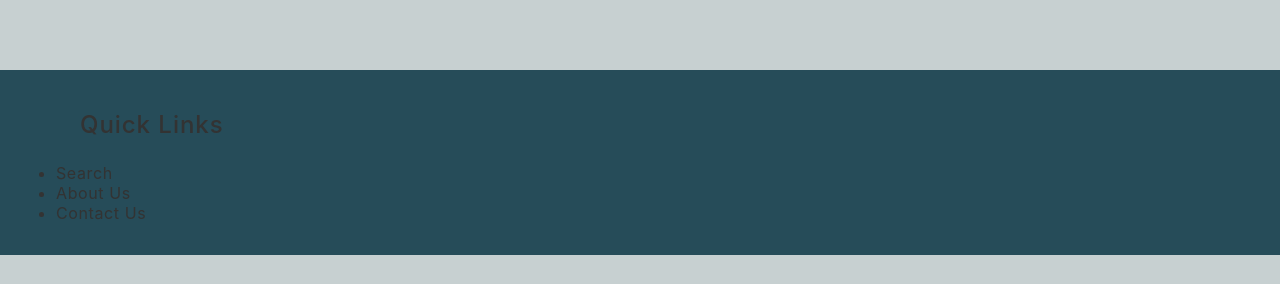
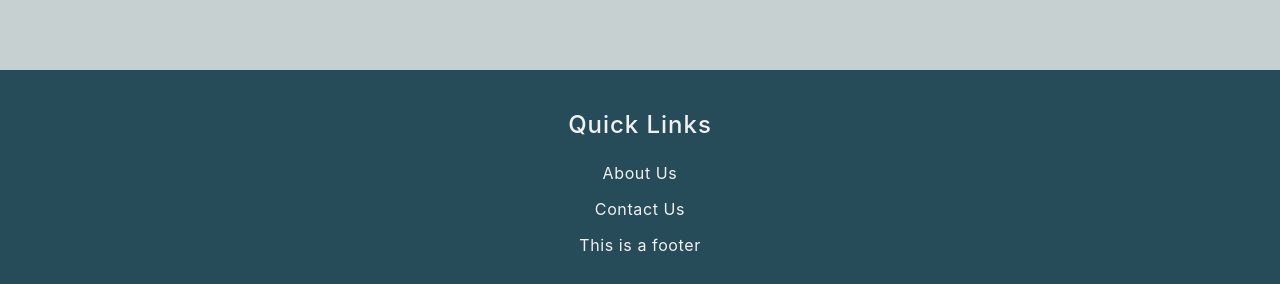
Before and after one commit to bokibek/webudvikling-frontend, a React (Create React App) app: page / in a window 1280 px wide. Shown: the part 2965-3249 px from the top of the page. Before the commit the page ends 3220 px from the top, so only its background shows below. Built offline with nearby package versions, Linux system fonts and the light colour scheme.

Commit message:
added counter and changed homepage

```diff
--- a/src/App.js
+++ b/src/App.js
@@ -11,6 +11,7 @@ import Dashboard from "./pages/admin/Dashboard";
 import ProductsAdminPage from "./pages/admin/ProductsAdminPage";
 import CreateNewProduct from "./pages/admin/CreateNewProduct";
 import UpdatePage from "./pages/admin/UpdatePage";
+import BuyPage from "./pages/BuyPage";
 
 
 
@@ -43,6 +44,7 @@ function App() {
           <Route path="/" element={<HomePage />} />
           <Route path="/about" element={<AboutPage />} />
           <Route path="/products" element={<ProductsPublicPage />} />
+          <Route path="/buy" element={<BuyPage />} />
           <Route path="/contact" element={<ContactPage />} />
           <Route path="/sign-in" element={<SignInPage setAuth={setIsAuth} />} />
           <Route path="*" element={<Navigate to="/" />} />
--- a/src/components/ProductPublic.js
+++ b/src/components/ProductPublic.js
@@ -1,23 +1,23 @@
 import { useNavigate } from "react-router-dom"; //useNavigate til at navigere til en specifik side
+import { useState } from "react";
 
 export default function ProductPublic({ product }) {
     const navigate = useNavigate();
+    const [count, setCount] = useState(0);
     // product is a prop containing product data
 
-    function handleClick() {
-        navigate(`products/${product.id}`);
-    }
-
-    function buyProduct() {
-        navigate(`products/${product.id}`);
-    }
+      function handleClick() {
+        console.log("Clicket");
+        setCount(count + 1);
+        navigate(`/buy`);
+      } //counter function
 
     return (
         <article onClick={handleClick}>
             <img src={product.image} alt={product.title} />
             <h2>{product.title}</h2>
             <p>DKK {product.price},-</p>
-            <button onClick={buyProduct} id="buy-btn">Buy</button>
+            <button onClick={handleClick} id="buy-btn">Buy Me</button>
         </article>
     );
 }
--- a/src/index.css
+++ b/src/index.css
@@ -118,6 +118,8 @@ img {
 .footer {
   background-color: var(--green);
   padding: 1em;
+  color: var(--text-color-light);
+  text-align: center;
 }
 
 /* ---------- animations ---------- */
--- a/src/pages/BuyPage.js
+++ b/src/pages/BuyPage.js
@@ -1,7 +1,17 @@
-import { useNavigate } from "react-router-dom";
-import Dashboard from "./admin/Dashboard";
+
 
 export default function BuyPage () {
-    const navigate = useNavigate();
-    const url = `https://eksamens-projekt-d596b-default-rtdb.europe-west1.firebasedatabase.app/product/${product.id}.json`;
+
+
+
+
+return (
+    <section>
+        <article>
+            <h1>
+                BuyPage
+            </h1>
+        </article>
+    </section>
+)
 }
--- a/src/pages/HomePage.js
+++ b/src/pages/HomePage.js
@@ -24,22 +24,14 @@ export default function HomePage() {
         <h2>Shop By Category</h2>
         <article className="shop-by-category-container">
           <div>
-            <a
-              href="https://eur.shein.com/pdsearch/earrings/?ici=s1`EditSearch`earrings`_fb`d0`PageSearchResult&scici=Search~~EditSearch~~1~~earrings~~~~0&src_identifier=st%3D2%60sc%3Dearrings%60sr%3D0%60ps%3D1&src_module=search&src_tab_page_id=page_search1670845549906"
-              target="blank"
-            >
+            <a href="/products">
               <img
                 src="https://firebasestorage.googleapis.com/v0/b/eksamens-projekt-d596b.appspot.com/o/slider%2Fearring.webp?alt=media&token=f2d025b1-9a31-4c1b-b6ea-44d5e1f9e0a7"
                 alt="earrings"
               ></img>
             </a>
             <h3>
-              <a
-                href="https://eur.shein.com/pdsearch/earrings/?ici=s1`EditSearch`earrings`_fb`d0`PageSearchResult&scici=Search~~EditSearch~~1~~earrings~~~~0&src_identifier=st%3D2%60sc%3Dearrings%60sr%3D0%60ps%3D1&src_module=search&src_tab_page_id=page_search1670845549906"
-                target="blank"
-              >
-                Earrings
-              </a>
+              <a href="/products">Earrings</a>
             </h3>
           </div>
 
@@ -105,15 +97,15 @@ export default function HomePage() {
         </article>
       </section>
 
-      <section>
-        <article className="footer">
+      <section className="footer">
+        <article>
           <footer>
-            <ul className="quick-links">
+            <p className="quick-links">
               <h2>Quick Links</h2>
-              <li>Search</li>
-              <li>About Us</li>
-              <li>Contact Us</li>
-            </ul>
+              <p>About Us</p>
+              <p>Contact Us</p>
+              <p>This is a footer</p>
+            </p>
           </footer>
         </article>
       </section>
```
Also changed, not shown: src/pages/admin/Dashboard.js (+5 -7 lines).
